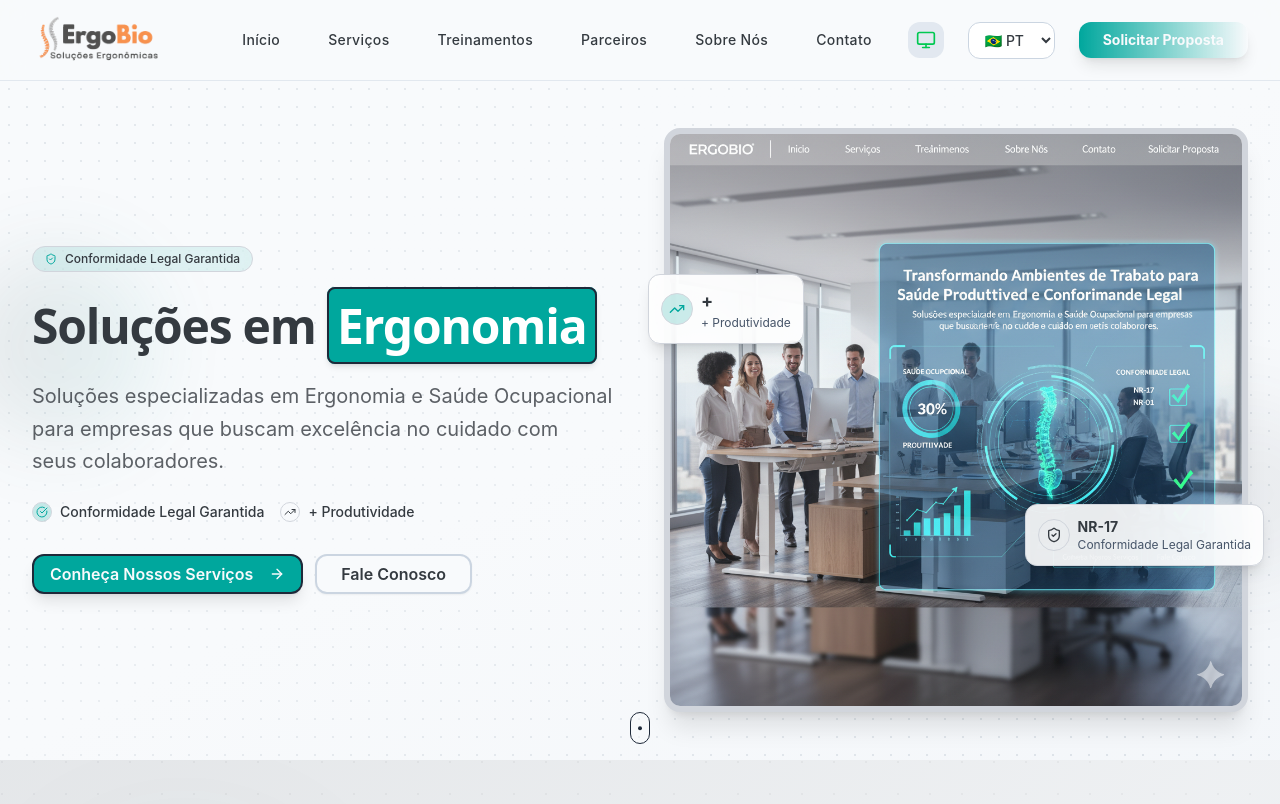
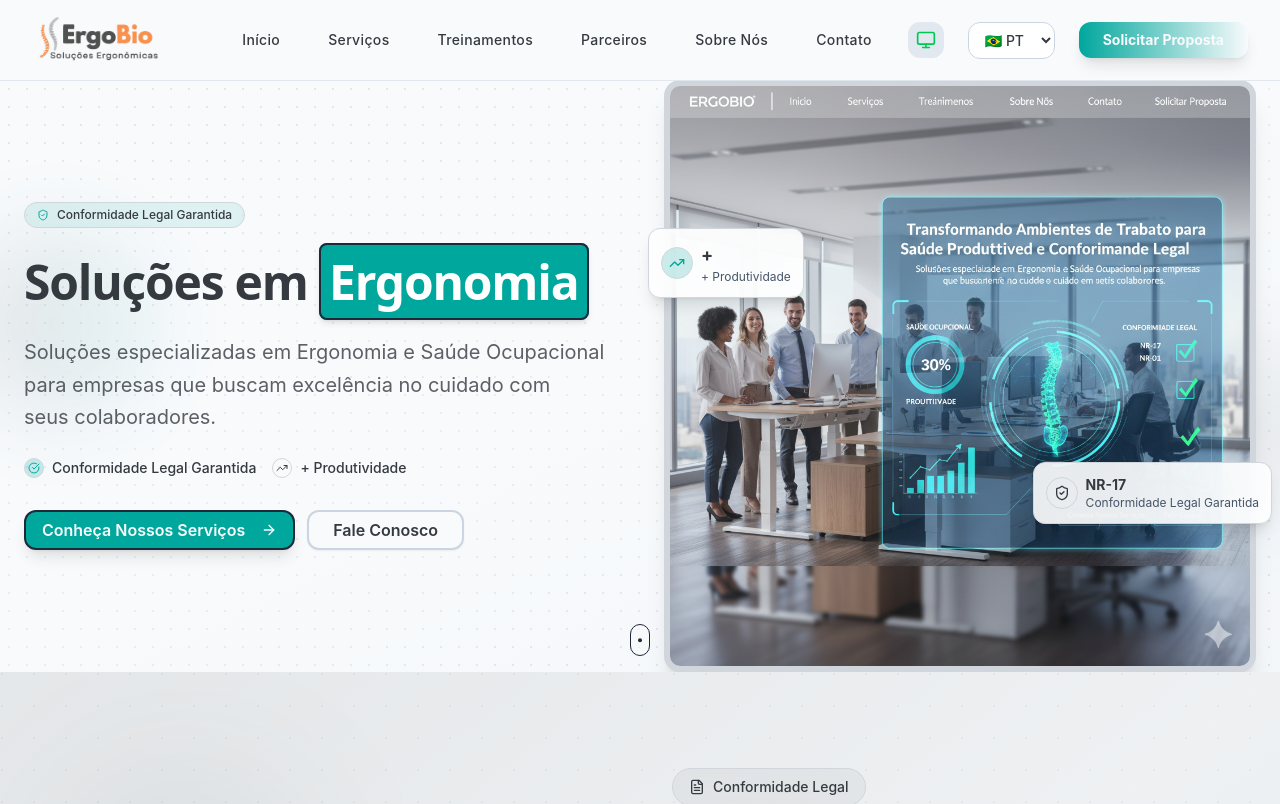
Before and after one commit to ruitobias-eng/ergobio-website, a React (Vite) app: page / in a window 1280 px wide. Shown: the top 804 px of the page. Built offline with nearby package versions, Linux system fonts and the light colour scheme.

Commit message:
quarto commit

```diff
--- a/src/components/home/Hero.jsx
+++ b/src/components/home/Hero.jsx
@@ -47,8 +47,8 @@
       <div className="absolute top-1/4 -left-10 w-48 h-48 bg-gradient-to-r from-primary/20 to-secondary/20 dark:from-primary/10 dark:to-secondary/15 rounded-full blur-2xl opacity-40 dark:opacity-30 animate-pulse" />
       <div className="absolute bottom-1/4 -right-10 w-48 h-48 bg-gradient-to-r from-contraste/20 to-primary/20 dark:from-contraste/10 dark:to-primary/10 rounded-full blur-2xl opacity-40 dark:opacity-30 animate-pulse delay-1000" />
 
-      {/* Conteúdo principal */}
-      <div className="relative z-10 max-w-7xl mx-auto px-6 py-12 lg:px-8 w-full">
+      {/* Conteúdo principal - Removido padding vertical extra */}
+      <div className="relative z-10 max-w-7xl mx-auto px-6 w-full">
         <div className="grid lg:grid-cols-2 gap-12 items-center">
           {/* Texto */}
           <motion.div
```
